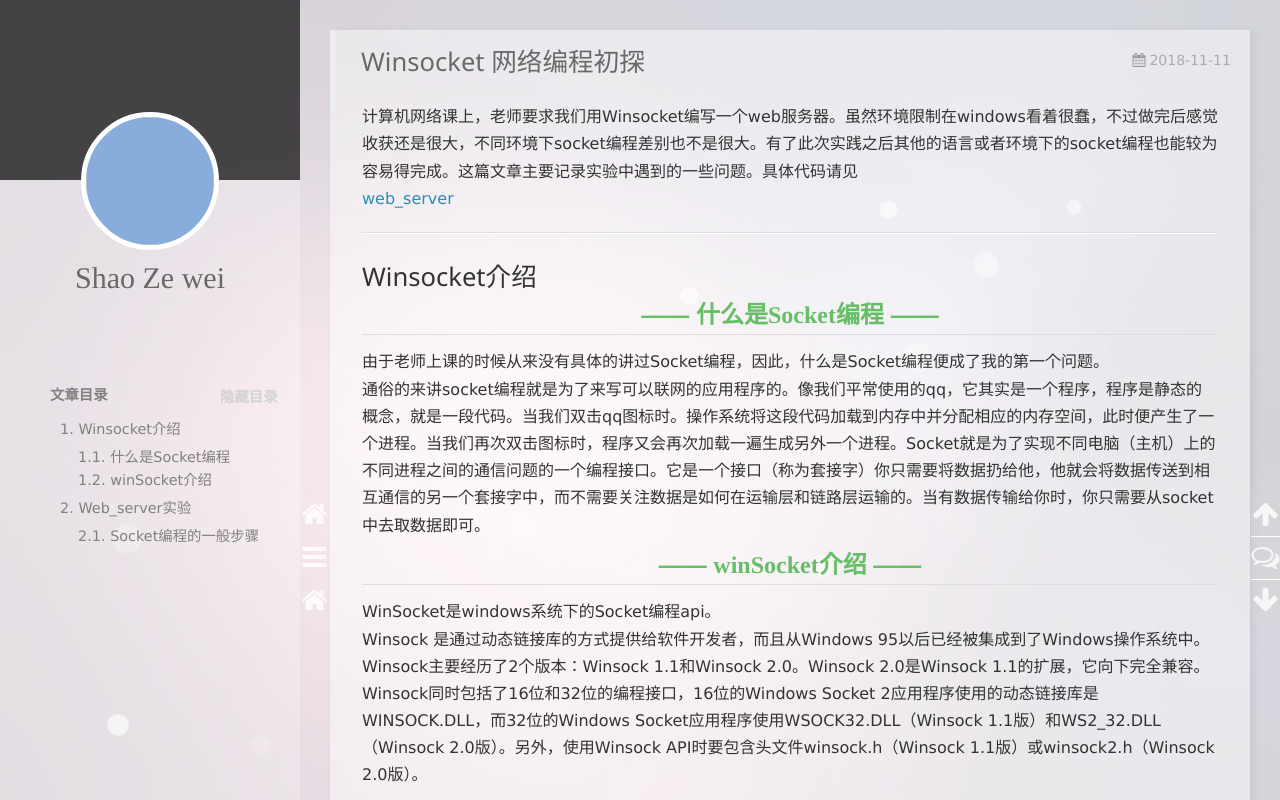
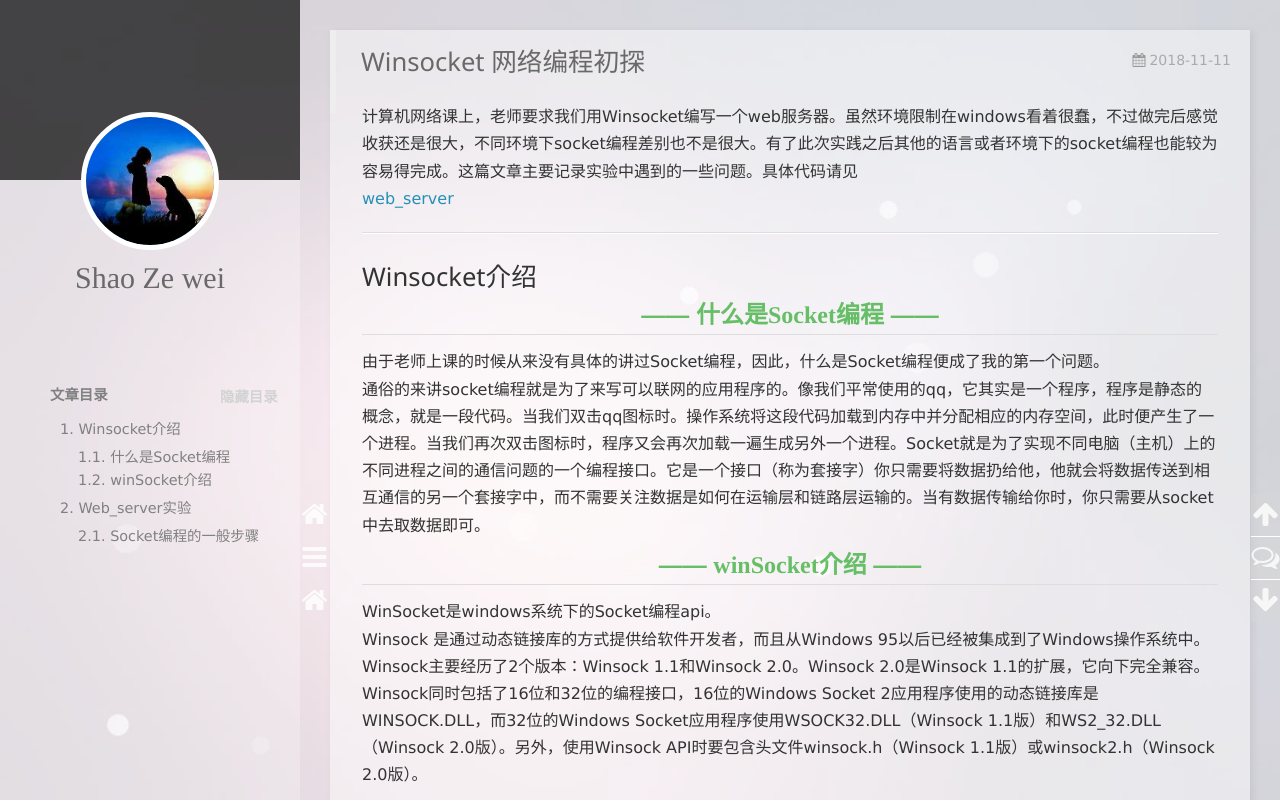
Before and after one commit to loveshrimp/loveshrimp.github.io, a plain HTML site: page 2018/11/11/hello-world/index.html in a window 1280 px wide. Shown: the top 800 px of the page. Drawn offline with nearby package versions, Linux system fonts and the light colour scheme; some packages are replaced by stand-ins of ours; a script that the page names is missing.

Commit message:
Site updated: 2018-11-19 00:14:21

```diff
--- a/2018/11/11/hello-world/index.html
+++ b/2018/11/11/hello-world/index.html
@@ -97,7 +97,7 @@
 <div class="intrude-less">
     <header id="header" class="inner">
         <a href="/" class="profilepic">
-            <img src="/img/avatar.png" class="animated zoomIn">
+            <img src="/img/s.jpg" class="animated zoomIn">
         </a>
         <hgroup>
           <h1 class="header-author"><a href="/">Shao Ze wei</a></h1>
@@ -222,7 +222,7 @@
     <div class="intrude-less">
         <header id="header" class="inner">
             <a href="/" class="profilepic">
-                <img src="/img/avatar.png" class="animated zoomIn">
+                <img src="/img/s.jpg" class="animated zoomIn">
             </a>
             <hgroup>
               <h1 class="header-author"><a href="/" title="回到主页">Shao Ze wei</a></h1>
```
Also changed, not shown: archives/2018/11/index.html (+2 -2 lines), archives/2018/index.html (+2 -2 lines), archives/index.html (+2 -2 lines), index.html (+2 -2 lines), img/s.jpg (added).
